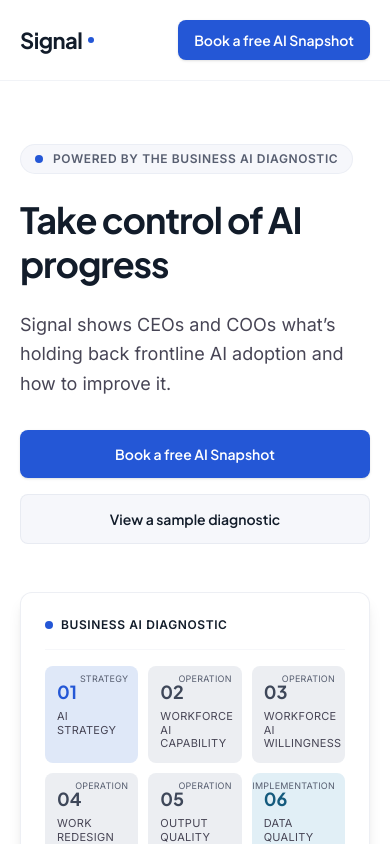
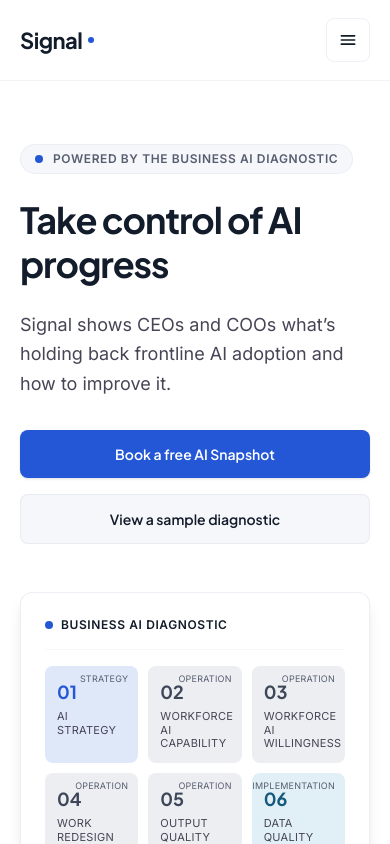
Before and after one commit to signalaibpi/signal-website, a Next.js app: page / in a window 390 px wide. Shown: the top 844 px of the page. Built offline with nearby package versions, Linux system fonts and the light colour scheme.

Commit message:
Add mobile header navigation

```diff
--- a/components/Header.tsx
+++ b/components/Header.tsx
@@ -1,4 +1,7 @@
+"use client";
+
 import Link from "next/link";
+import { useEffect, useRef, useState } from "react";
 
 const NAV_LINKS = [
   { label: "Business AI Diagnostic", href: "/business-ai-diagnostic" },
@@ -9,16 +12,33 @@
 ];
 
 export function Header() {
+  const [menuOpen, setMenuOpen] = useState(false);
+  const menuButtonRef = useRef<HTMLButtonElement>(null);
+
+  useEffect(() => {
+    if (!menuOpen) return;
+
+    function closeOnEscape(event: KeyboardEvent) {
+      if (event.key === "Escape") {
+        setMenuOpen(false);
+        menuButtonRef.current?.focus();
+      }
+    }
+
+    window.addEventListener("keydown", closeOnEscape);
+    return () => window.removeEventListener("keydown", closeOnEscape);
+  }, [menuOpen]);
+
   return (
     <header className="fixed top-0 w-full z-50 bg-surface-container-lowest/90 backdrop-blur-xl border-b border-outline-variant/30">
       <div className="h-20 max-w-[1280px] mx-auto px-5 md:px-10 lg:px-16 flex items-center justify-between gap-4">
-        <Link className="flex items-center gap-1.5 rounded-sm focus-visible:outline-2 focus-visible:outline-offset-4 focus-visible:outline-primary" href="/" aria-label="Signal homepage">
+        <Link className="flex items-center gap-1.5 rounded-sm focus-visible:outline-2 focus-visible:outline-offset-4 focus-visible:outline-primary" href="/" aria-label="Signal homepage" onClick={() => setMenuOpen(false)}>
           <span className="font-display text-[22px] font-bold tracking-tight text-on-surface">
             Signal
           </span>
           <span className="w-1.5 h-1.5 rounded-full bg-primary inline-block" />
         </Link>
-        <nav className="hidden lg:flex items-center gap-6">
+        <nav aria-label="Main navigation" className="hidden lg:flex items-center gap-6">
           {NAV_LINKS.map((link) => (
             <a
               key={link.label}
@@ -30,12 +50,50 @@
           ))}
         </nav>
         <a
-          className="inline-flex items-center justify-center rounded-lg bg-primary hover:bg-primary-hover px-4 py-2.5 font-display text-sm font-semibold text-white transition-colors shadow-sm"
+          className="hidden lg:inline-flex items-center justify-center rounded-lg bg-primary hover:bg-primary-hover px-4 py-2.5 font-display text-sm font-semibold text-white transition-colors shadow-sm"
           href="#"
         >
           Book a free AI Snapshot
         </a>
+        <button
+          ref={menuButtonRef}
+          type="button"
+          className="lg:hidden inline-flex items-center justify-center size-11 rounded-lg border border-outline-variant/40 text-on-surface hover:bg-surface-container-low focus-visible:outline-2 focus-visible:outline-offset-2 focus-visible:outline-primary"
+          aria-label={menuOpen ? "Close menu" : "Open menu"}
+          aria-expanded={menuOpen}
+          aria-controls="mobile-navigation"
+          onClick={() => setMenuOpen((open) => !open)}
+        >
+          {menuOpen ? (
+            <svg aria-hidden="true" viewBox="0 0 24 24" fill="none" className="size-5" stroke="currentColor" strokeWidth="2" strokeLinecap="round">
+              <path d="M5 5l14 14M19 5L5 19" />
+            </svg>
+          ) : (
+            <svg aria-hidden="true" viewBox="0 0 24 24" fill="none" className="size-5" stroke="currentColor" strokeWidth="2" strokeLinecap="round">
+              <path d="M4 7h16M4 12h16M4 17h16" />
+            </svg>
+          )}
+        </button>
       </div>
+      <nav
+        id="mobile-navigation"
+        aria-label="Mobile navigation"
+        hidden={!menuOpen}
+        className="lg:hidden absolute inset-x-0 top-full border-b border-outline-variant/30 bg-surface-container-lowest shadow-lg"
+      >
+        <div className="max-w-[1280px] mx-auto px-5 md:px-10 py-3 flex flex-col">
+          {NAV_LINKS.map((link) => (
+            <a
+              key={link.label}
+              className="block rounded-lg px-3 py-3 font-body text-base text-on-surface-variant hover:bg-surface-container-low hover:text-on-surface focus-visible:outline-2 focus-visible:outline-primary"
+              href={link.href}
+              onClick={() => setMenuOpen(false)}
+            >
+              {link.label}
+            </a>
+          ))}
+        </div>
+      </nav>
     </header>
   );
 }
```
Also changed, not shown: 1 other file (tests, documents, lock files or other folders).
